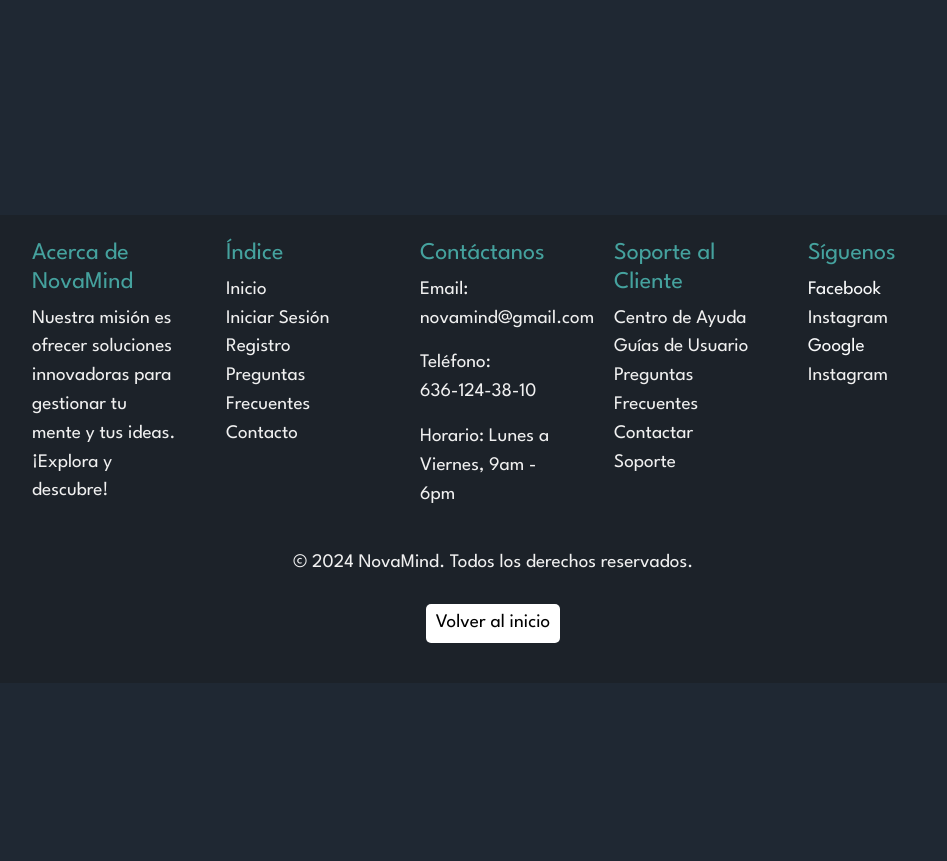
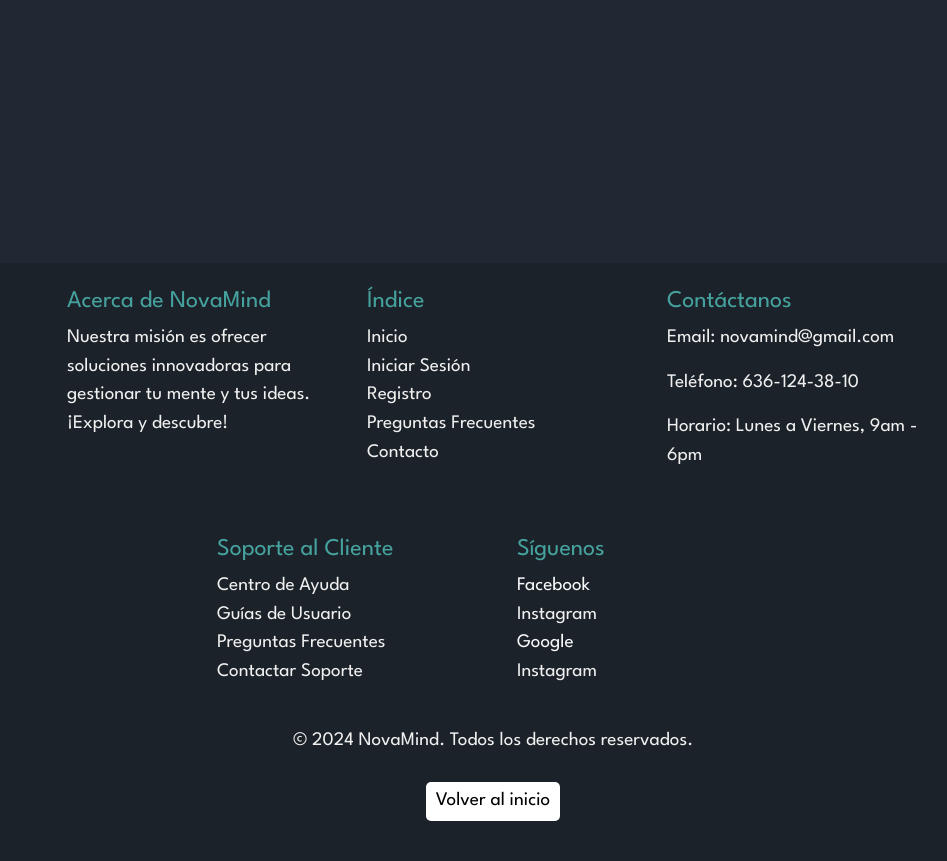
Before and after one commit to tarelo1804/tarelo1804.github.io, a PHP site: page / in a window 1280 px wide. Shown: the part 3235-4096 px from the top of the page, without its empty margins (147-1094 px from the left). Before the commit the page ends 3878 px from the top, so only its background shows below. Run offline with PHP 8.4, Linux system fonts and the light colour scheme.

Commit message:
footer 3

```diff
--- a/novamind/index.html
+++ b/novamind/index.html
@@ -383,29 +383,29 @@ header {
     </section>
 
   <!--FOOTER-->
-    <footer class="py-4">
+<footer class="py-4 mt-5">
     <div class="container">
         <div class="row g-5 justify-content-center footer-sections">
             <!-- Columna 1: Acerca de -->
-                <div class="col-12 col-md-2 px-4">
+            <div class="col-12 col-md-6 col-lg-2 px-4" style="width: 300px;">
                 <h4>Acerca de NovaMind</h4>
                 <p>Nuestra misión es ofrecer soluciones innovadoras para gestionar tu mente y tus ideas. ¡Explora y descubre!</p>
             </div>
 
             <!-- Columna 2: Mapa del Sitio -->
-                <div class="col-12 col-md-2 px-4" id="mapa">
+            <div class="col-12 col-md-6 col-lg-2 px-4" id="mapa" style="width: 300px;">
                 <h4>Índice</h4>
                 <ul class="list-unstyled">
                     <li><a href="#top">Inicio</a></li>
-                        <li><a href="./login.html" >Iniciar Sesión</a></li>
-                        <li><a href="./signup.html" >Registro</a></li>
-                        <li><a href="#bottom" >Preguntas Frecuentes</a></li>
-                        <li><a href="#bottom" >Contacto</a></li>
+                    <li><a href="./login.html">Iniciar Sesión</a></li>
+                    <li><a href="./signup.html">Registro</a></li>
+                    <li><a href="#bottom">Preguntas Frecuentes</a></li>
+                    <li><a href="#bottom">Contacto</a></li>
                 </ul>
             </div>
 
             <!-- Columna 3: Contacto -->
-                <div class="col-12 col-md-2 px-4" id="contacto">
+            <div class="col-12 col-md-6 col-lg-2 px-4" id="contacto" style="width: 300px;">
                 <h4>Contáctanos</h4>
                 <p>Email: <a href="#bottom">novamind@gmail.com</a></p>
                 <p>Teléfono: <a href="#bottom">636-124-38-10</a></p>
@@ -413,24 +413,24 @@ header {
             </div>
 
             <!-- Columna 4: Soporte -->
-                <div class="col-12 col-md-2 px-4" id="soporte">
+            <div class="col-12 col-md-6 col-lg-2 px-4" id="soporte" style="width: 300px;">
                 <h4>Soporte al Cliente</h4>
                 <ul class="list-unstyled">
-                        <li><a href="./index.html" >Centro de Ayuda</a></li>
-                        <li><a href="./index.html" >Guías de Usuario</a></li>
-                        <li><a href="./index.html" >Preguntas Frecuentes</a></li>
-                        <li><a href="./index.html" >Contactar Soporte</a></li>
+                    <li><a href="./index.html">Centro de Ayuda</a></li>
+                    <li><a href="./index.html">Guías de Usuario</a></li>
+                    <li><a href="./index.html">Preguntas Frecuentes</a></li>
+                    <li><a href="./index.html">Contactar Soporte</a></li>
                 </ul>
             </div>
 
             <!-- Columna 5: Redes Sociales -->
-                <div class="col-12 col-md-2 px-4 " id="social-media">
+            <div class="col-12 col-md-6 col-lg-2 px-4" id="social-media" style="width: 300px;">
                 <h4>Síguenos</h4>
                 <ul class="list-unstyled">
                     <li><a href="https://www.facebook.com/?locale=es_LA" class="text-light">Facebook</a></li>
-                        <li><a href="https://www.instagram.com" >Instagram</a></li>
+                    <li><a href="https://www.instagram.com">Instagram</a></li>
                     <li><a href="https://www.google.com/intl/es/account/about/" class="text-light">Google</a></li>
-                        <li><a href="https://www.instagram.com" >Instagram</a></li>
+                    <li><a href="https://www.instagram.com">Instagram</a></li>
                 </ul>
             </div>
         </div>
@@ -439,11 +439,12 @@ header {
         <div class="row mt-4 footer-bottom">
             <div class="col-12 text-center">
                 <p>&copy; 2024 NovaMind. Todos los derechos reservados.</p>
-                    <p><a href="#top" class="back-to-top ">Volver al inicio</a></p>
+                <p><a href="#top" class="back-to-top">Volver al inicio</a></p>
             </div>
         </div>
     </div>
 </footer>
+ <!--FOOTER-->
 
 
 
```
Also changed, not shown: novamind/css/mediaquery-index.css (+7 -37 lines). Lines whose indentation alone changed are shown as unchanged.
